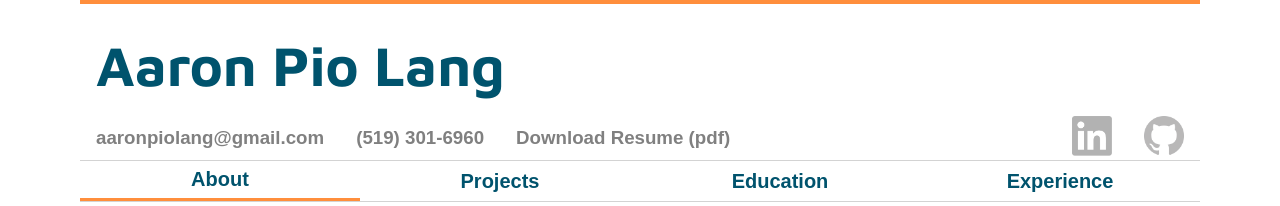
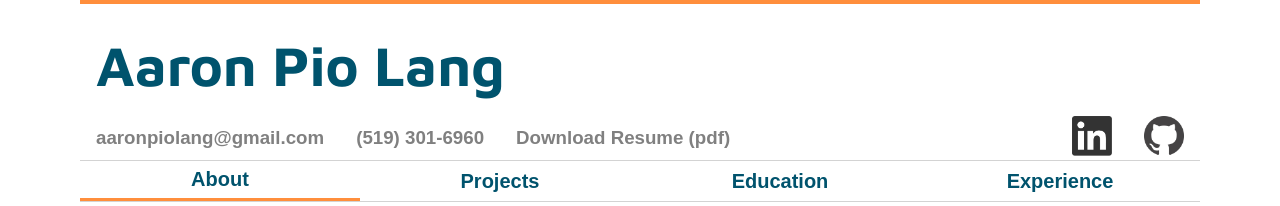
Before and after one commit to aaronpio/portfolio, a React (Create React App) app: page / in a window 1280 px wide. Shown: the top 206 px of the page. Built offline with nearby package versions, Linux system fonts and the light colour scheme.

Commit message:
Change icon opacity

```diff
--- a/src/components/Nav.module.scss
+++ b/src/components/Nav.module.scss
@@ -55,13 +55,13 @@ header {
   img {
     height: 2.5rem;
     width: 2.5em;
-    opacity: 30%;
+    opacity: 80%;
     margin-right: 1rem;
     margin-left: 1rem;
     text-decoration: none;
 
     &:hover {
-      opacity: 60%;
+      opacity: 100%;
       // border-bottom: solid $orange;
       // border-width: 2px;
     }
```
